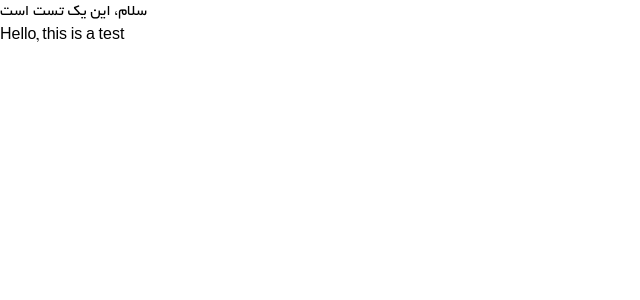
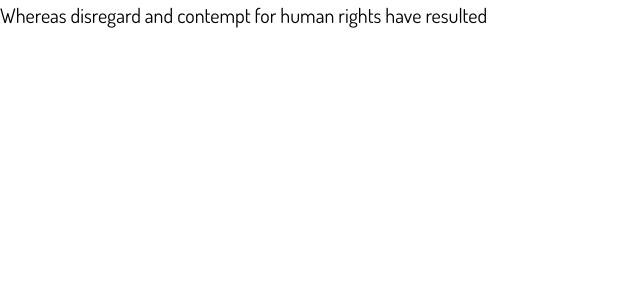
Before and after one commit to davood-frontend/Blog, a Next.js app: page / in a window 1280 px wide. Shown: the top 300 px of the page, without its empty margins (0-640 px from the left). Built offline with nearby package versions, Linux system fonts and the light colour scheme; what @mui/material-nextjs would draw is missing.

Commit message:
chore: change font
change the font from bYekan to dosis

```diff
--- a/app/layout.tsx
+++ b/app/layout.tsx
@@ -1,14 +1,15 @@
 import type { Metadata } from "next";
-import { Geist, Geist_Mono } from "next/font/google";
+import { Dosis } from "next/font/google";
 import "./globals.css";
 import { AppRouterCacheProvider } from "@mui/material-nextjs/v15-appRouter";
-import localFont from 'next/font/local'
 import MainTheme from "./theme/MainTheme";
-const bYekan = localFont({
-  variable: '--font-bYekan',
-  src: "../public/BYekan.woff2",
-  display: 'swap',
+
+const dosis = Dosis({
+  variable: "--font-geist-dosis",
+  subsets: ["latin"],
+  weight: ['200', '300', '400', '500', '600', '700', '800']
 })
+
 
 export const metadata: Metadata = {
   title: "Create Next App",
@@ -21,7 +22,7 @@ export default function RootLayout({
   children: React.ReactNode;
 }>) {
   return (
-    <html className={`${bYekan.className}`}>
+    <html className={`${dosis.className}`}>
       <body>
         <AppRouterCacheProvider options={{ key: 'css' }}>
           <MainTheme>
--- a/app/page.tsx
+++ b/app/page.tsx
@@ -3,11 +3,8 @@ import { Box,Typography } from '@mui/material';
 const page = () => {
   return (
    <Box>
-    <Typography>
-      سلام، این یک تست است
-    </Typography>
-    <Typography>
-     Hello, this is a test
+    <Typography sx={{fontWeight:400,fontSize:20}}>
+    Whereas disregard and contempt for human rights have resulted
     </Typography>
    </Box>
   );
--- a/app/theme/MainTheme.tsx
+++ b/app/theme/MainTheme.tsx
@@ -3,7 +3,7 @@ import React from 'react';
 import { createTheme, ThemeProvider } from '@mui/material/styles';
 const theme = createTheme({
     typography: {
-        fontFamily: 'var(--font-bYekan)'
+        fontFamily: 'var(--font-dosis)'
     }
 })
 
```
